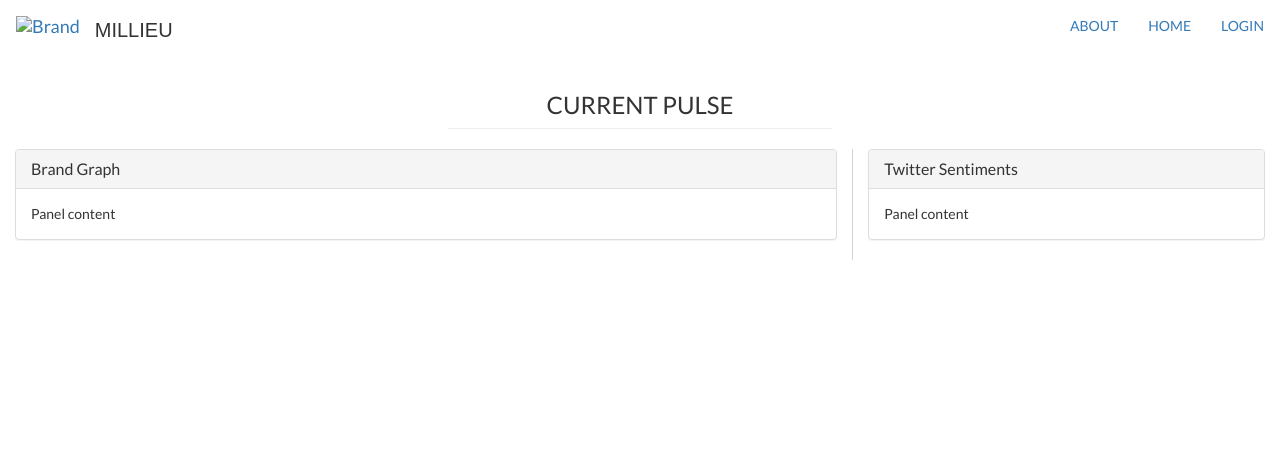
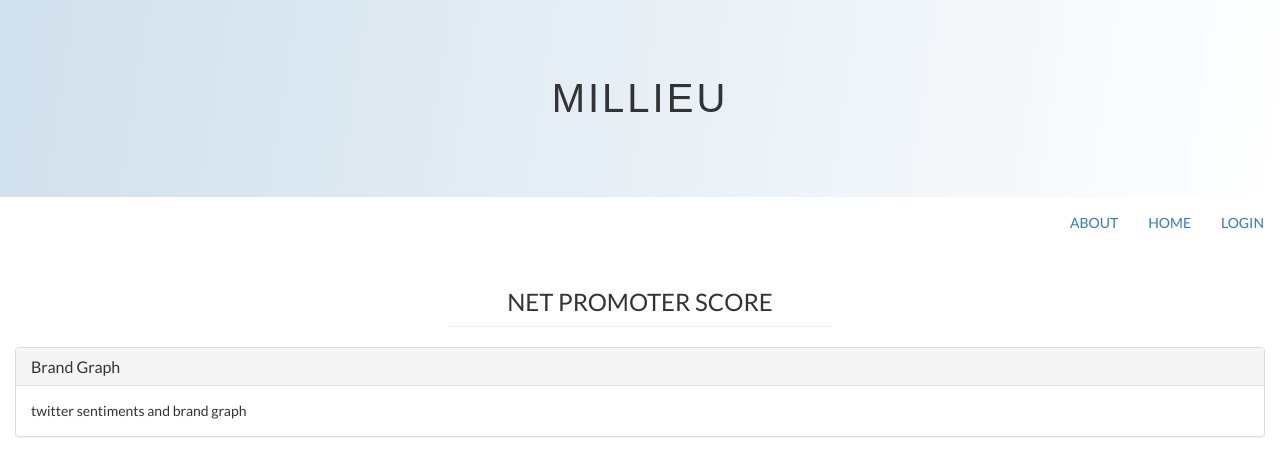
Before and after one commit to wdi-milieu/milieu-client, a plain HTML site: page index.html in a window 1280 px wide. Drawn offline with nearby package versions, Linux system fonts and the light colour scheme; a web font is replaced by a local one.

Commit message:
added some styling, awaiting graphical input

```diff
--- a/index.html
+++ b/index.html
@@ -9,7 +9,9 @@
   </head>
 
   <body>
-
+    <div id="header">
+      <a href="#" id="brandname">MILLIEU</a>
+    </div>
     <!-- header -->
     <nav class="navbar">
       <div class="container-fluid">
@@ -21,9 +23,6 @@
             <span class="icon-bar"></span>
             <span class="icon-bar"></span>
           </button>
-
-          <a class="navbar-brand" href="#"><img alt="Brand" src="/public/logo.png" id="brandlogo"></a>
-          <a class="navbar-brand" href="#" id="brandname">MILLIEU</a>
         </div>
         <ul class="nav navbar-nav navbar-right">
           <li><a href="#">ABOUT</a></li>
@@ -37,28 +36,18 @@
     <div class="container-fluid">
       <!-- <div class="" id="chartbrands"> -->
       <div>
-        <h3  id="title">CURRENT PULSE</h3>
+        <h3  id="title">NET PROMOTER SCORE</h3>
       </div>
       <hr class="hr">
 
       <div class="row">
-        <div class="col-md-8 borderright">
+        <div class="col-md-12">
           <div class="panel panel-default">
             <div class="panel-heading">
               <h3 class="panel-title">Brand Graph</h3>
             </div>
             <div class="panel-body" id="graph">
-              Panel content
-            </div>
-          </div>
-        </div>
-        <div class="col-md-4">
-          <div class="panel panel-default">
-            <div class="panel-heading">
-              <h3 class="panel-title">Twitter Sentiments</h3>
-            </div>
-            <div class="panel-body" id="twitter">
-              Panel content
+              twitter sentiments and brand graph
             </div>
           </div>
         </div>
--- a/scripts/script.js
+++ b/scripts/script.js
@@ -1,4 +1,5 @@
 $(function() {
 
+  $("#brandname").fadeIn(4000);
 
 });
--- a/stylesheets/style.css
+++ b/stylesheets/style.css
@@ -1,22 +1,35 @@
 * {
   font-family: 'Lato', sans-serif;
+}
+
+html {
+  background-color: #FFFFFF;
 }
 
 h3 {
   font-family: 'Hind Guntur', sans-serif;
 }
 
-#brandlogo {
-  height: 5vh;
-  padding-bottom: 10px;
+#header {
+  /*border: 1px solid lightgrey;*/
+  text-align: center;
+  padding: 70px;
+
+  background: red; /* For browsers that do not support gradients */
+  background: -webkit-linear-gradient(left top, #D0E0EC, white); /* For Safari 5.1 to 6.0 */
+  background: -o-linear-gradient(bottom right, #D0E0EC, white); /* For Opera 11.1 to 12.0 */
+  background: -moz-linear-gradient(bottom right, #D0E0EC, white); /* For Firefox 3.6 to 15 */
+  background: linear-gradient(to obottom right, #D0E0EC, white); /* Standard syntax */
 }
 
 #brandname {
   font-family: 'Hind Guntur', sans-serif;
-  font-size: 20px;
+  font-size: 40px;
   text-align: center;
   color: inherit;
   line-height: inherit;
+  letter-spacing: 3px;
+  display: none;
 }
 
 #title{
```
